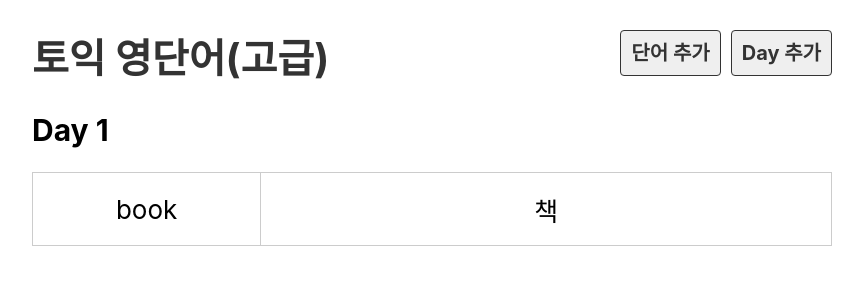
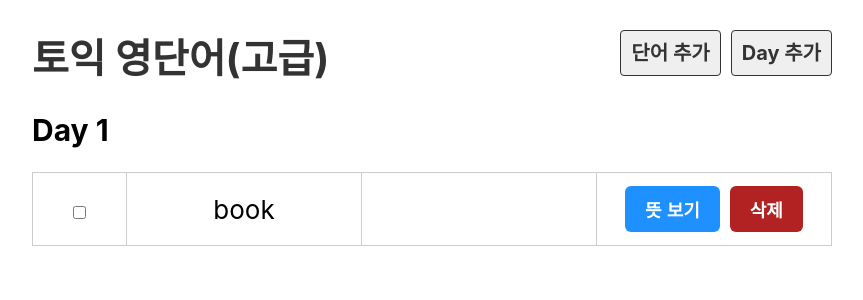
Before and after one commit to JavaScript-221B/react-first, a React (Create React App) app in the folder lsj/voca/: page /day/1 in a window 1280 px wide. Shown: the top 300 px of the page, without its empty margins (208-1071 px from the left). Built offline with nearby package versions, Linux system fonts and the light colour scheme.

Commit message:
Add: 11. json-server, REST API

```diff
--- a/lsj/voca/src/component/Day.js
+++ b/lsj/voca/src/component/Day.js
@@ -1,5 +1,6 @@
 import dummy from '../db/data.json';
 import { useParams } from 'react-router-dom';
+import Word from './Word';
 
 function Day(){
   const { day } = useParams();
@@ -11,10 +12,7 @@
       <table>
         <tbody>
           {wordList.map(word => (
-            <tr key={word.id}>
-              <td>{word.eng}</td>
-              <td>{word.kor}</td>
-            </tr>
+            <Word word={word} key={word.id}></Word>
           ))}
         </tbody>
       </table>
--- /dev/null
+++ b/lsj/voca/src/component/Word.js
@@ -0,0 +1,32 @@
+import React from 'react';
+import { useState } from 'react';
+
+const Word = ({ word }) => {
+  const [isShow, setIsShow] = useState(false);
+  const [isDone, setisDone] = useState(word.isDone);
+
+  function toggleShow(){
+    setIsShow(prev => !prev);
+  }
+  function toggleDone(){
+    setisDone(prev => !prev);
+  }
+
+  return (
+    <tr className={isDone ? 'off' : ''}>
+      <td>
+        <input type="checkbox" checked={isDone} onChange={toggleDone}/>
+      </td>
+      <td>{word.eng}</td>
+      <td>{isShow && word.kor}</td>
+      <td>
+        <button onClick={toggleShow}>
+          뜻 {isShow ? '숨기기' : '보기'}
+        </button>
+        <button className="btn_del">삭제</button>
+      </td>
+    </tr>
+  );
+};
+
+export default Word;
```
